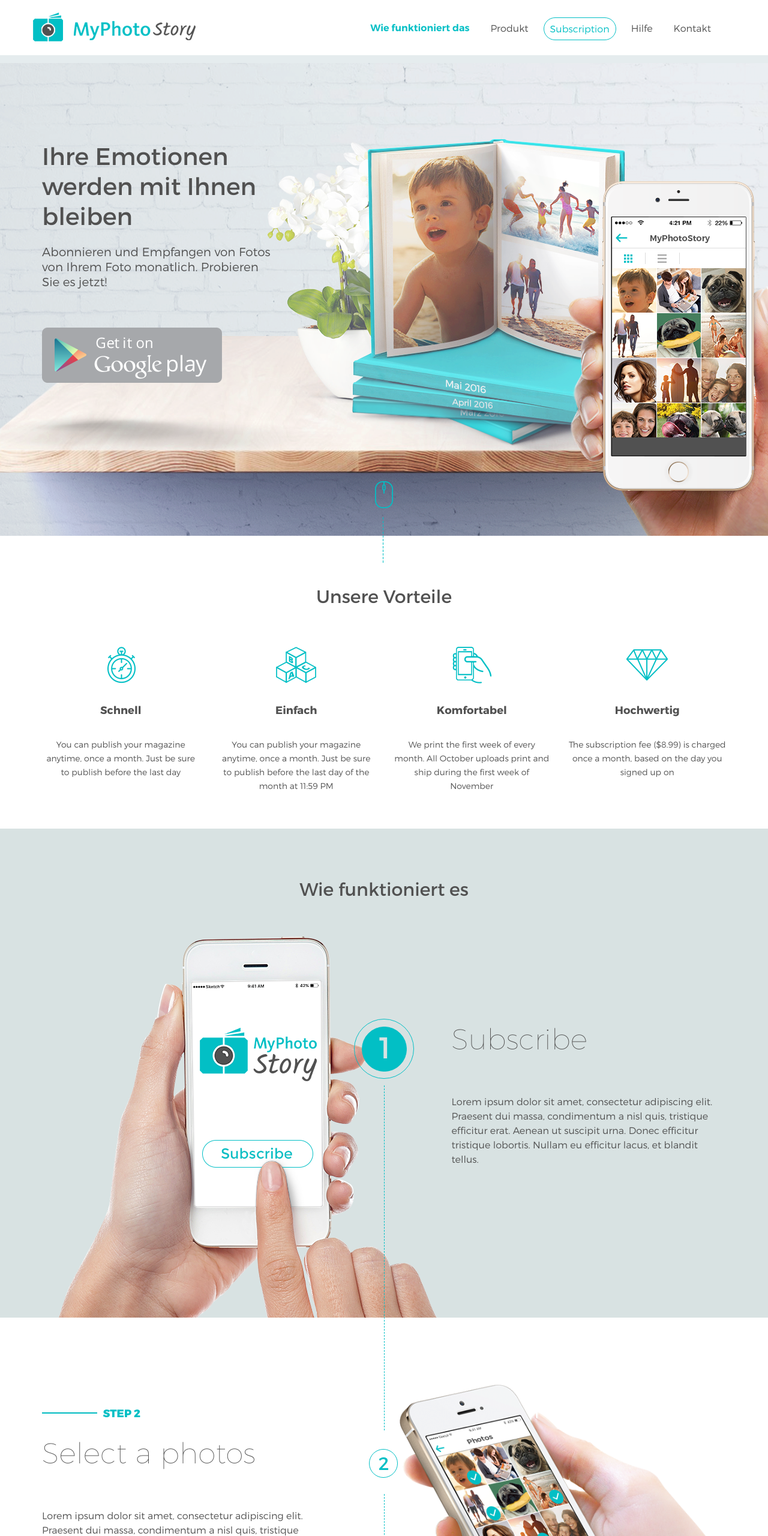
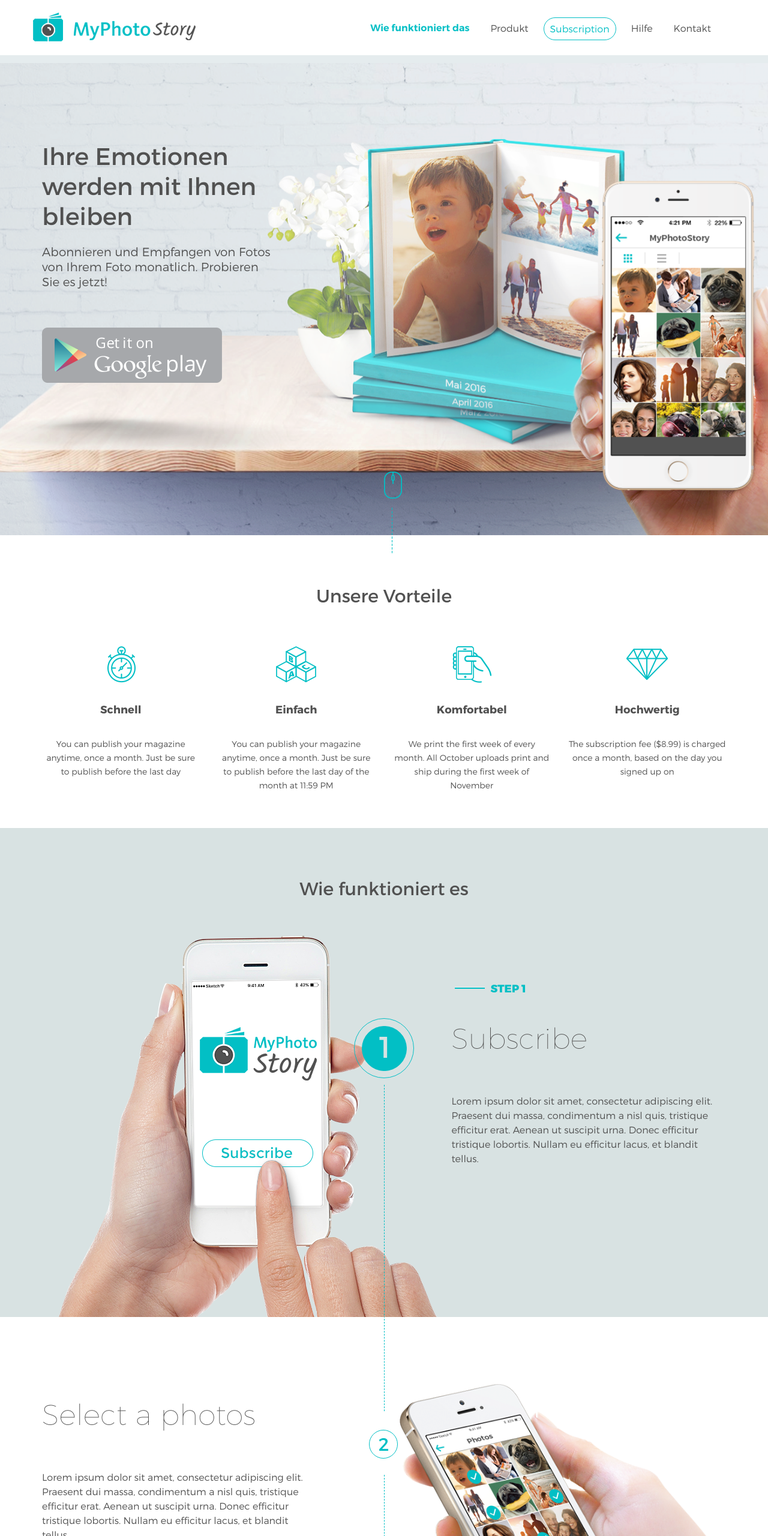
Before and after one commit to stavrzt/myphotostory, a plain HTML site: page html/index.html in a window 1280 px wide. Shown: the top 2560 px of the page at 60% size. Drawn offline with Linux system fonts and the light colour scheme.

Commit message:
add fullheight banner and update scroll images function

```diff
--- a/css/media.css
+++ b/css/media.css
@@ -26,7 +26,7 @@
   .block_title {margin-top: 40px;}
   .first_cont .block_title {margin-bottom: 0px;}
   .second_cont{background-size: 45%;}
-  .step{margin-top: 12%;}
+  .step{top:20px;}
   .third_cont{background-size: 20%;}
   .third_cont h3{margin: 80px 0 45px 0;}
   .fourth_cont{background-size: 45%;}
@@ -61,10 +61,12 @@
   .vorteile .row div {margin-top: 10px;}
   .first_cont{background-position-x: 2%;background-size: 40%;}
   .first_cont h3, .second_cont h3, .third_cont h3{margin-bottom: 20px; font-size: 45px;}
-  .first_cont .block_title, .third_cont h3{margin-top: 30px;}
-  .second_cont h3 {margin-top: 20px;}
-  .fourth_cont h3{margin: 40px 0 25px 0;}
+  .second_cont h3{margin-top: 65px;}
+  .first_cont .block_title{margin-top: 30px;}
+  .third_cont h3 { margin-top: 60px;}
+  .fourth_cont h3{margin: 65px 0 25px 0;}
   .fourth_cont{background-size: contain;}
+  .fourth_cont h3{margin: 60px 0 20px 0;}
   .spec_icons li{margin:15px 0;}
   .spec_icons p {font-size: 13px; word-wrap: break-word;}
   .chronicle {min-height: 250px;}
--- a/html/index.html
+++ b/html/index.html
@@ -31,7 +31,7 @@
     		</div>
     	</div>
     </header>
-    <div class="banner">
+    <div class="banner" id="full_banner">
     	<div class="container">
     		<div class="row">
     			<div class="col-sm-5 col-xs-6 emotion">
@@ -41,7 +41,7 @@
     			</div>
     		</div>
     	</div>
-		<img src="../imgs/mouse.png" alt="" class="mouse">
+		<img src="../imgs/mouse.png" alt="" id="mouse" class="mouse">
     </div>
     <div class="vorteile center">
     	<div class="container">
@@ -85,6 +85,7 @@
                 </div>
 
                 <div class="col-xs-offset-7 col-xs-5 subscribe_text">
+                    <div class="step"><hr><p>Step 1</p></div>
                     <h3>Subscribe</h3>
                     <p>Lorem ipsum dolor sit amet, consectetur adipiscing elit. Praesent dui massa, condimentum a nisl quis, tristique efficitur erat. Aenean ut suscipit urna. Donec efficitur tristique lobortis. Nullam eu efficitur lacus, et blandit tellus.</p>
                 </div>
@@ -116,6 +117,7 @@
                     <div class="mouse2"></div>
                 </div>
                 <div class="col-xs-offset-7 col-xs-5 subscribe_text">
+                    <div class="step"><hr><p>Step 3</p></div>
                     <h3>Photobook formed automatically</h3>
                     <p>Lorem ipsum dolor sit amet, consectetur adipiscing elit. Praesent dui massa, condimentum a nisl quis, tristique efficitur erat. Aenean ut suscipit urna. Donec efficitur tristique lobortis. Nullam eu efficitur lacus, et blandit tellus.</p>
                 </div>
@@ -130,6 +132,7 @@
                     <p>4</p>
                 </div>
                 <div class="col-md-5 col-sm-6 col-xs-5 subscribe_text">
+                    <div class="step"><hr><p>Step 4</p></div>
                     <h3>Select a photos</h3>
                     <p>Lorem ipsum dolor sit amet, consectetur adipiscing elit. Praesent dui massa, condimentum a nisl quis, tristique efficitur erat. Aenean ut suscipit urna. Donec efficitur tristique lobortis. Nullam eu efficitur lacus, et blandit tellus.</p>
                 </div>
@@ -333,7 +336,6 @@
     </footer>
 <script src="../js/jquery.min.js"></script>
 <script src="../js/jquery.waypoints.min.js"></script>
-<script src="../js/scrollimage.js"></script>
 <script src="../js/owl.carousel.min.js"></script>
 <script src="../js/script.js"></script>
 
--- a/js/script.js
+++ b/js/script.js
@@ -1,4 +1,17 @@
-jQuery(function() {
+(function($) {
+ $( document ).ready(function() {
+
+/*SCROLL IMAGES*/
+  $('.number_slide').waypoint(function() {
+		$('.number_slide').removeClass('active');
+		$(this.element).addClass('active');
+		$(".step").css({opacity: 0, transform: "rotate(0deg)"});
+		$(this.element).siblings().find(".step").css({opacity:1, "-webkit-transform": "rotate(360deg)", transform: "rotate(360deg)"});
+	},{offset:'45%'});
+/*SCROLL IMAGES*/
+
+/*SLIDER*/
+	$(function() {
 			var pull 		= jQuery('#pull');
 				menu 		= jQuery('nav ul');
 				menuHeight	= menu.height();
@@ -16,8 +29,8 @@ jQuery(function() {
     		});
 		});
 
-jQuery(document).ready(function() {
-	jQuery("#owl-example").owlCarousel({
+	$(document).ready(function() {
+	$("#owl-example").owlCarousel({
 		navigation: true,
 		navigationText : false,
 		singleItem: true,
@@ -25,5 +38,14 @@ jQuery(document).ready(function() {
     	paginationSpeed : 1000,
     	rewindSpeed : 800,
     	autoPlay:true
+		});
 	});
+	/*SLIDER*/
+
+	/*FULL-SIZE BANNER*/
+	history.scrollRestoration = 'manual';
+	document.getElementById('full_banner').scrollIntoView(true);
+	/*FULL-SIZE BANNER*/
 });
+
+})(jQuery);
--- a/js/scrollimage.js
+++ /dev/null
@@ -1,12 +0,0 @@
-(function($) {
-
- $( document ).ready(function() {
-
-  $('.number_slide').waypoint(function() {
-			$('.number_slide').removeClass('active');
-			$(this.element).addClass('active');
-		},{offset:'30%'});
-
-});
-
-})(jQuery)
--- a/sass/style.scss
+++ b/sass/style.scss
@@ -167,7 +167,6 @@ header .row div:first-child img {
 .mouse {
   position: absolute;
   left: 50%;
-  margin: -15px;
   bottom: -30px;
 }
 
@@ -312,7 +311,7 @@ header .row div:first-child img {
 }
 
 .second_cont h3{
-	margin-top: 20px;
+	margin-top: 30%;
 }
 
 .subscribe_text p {
@@ -344,8 +343,17 @@ hr{
 }
 
 .step{
-	overflow:hidden;
-	margin-top: 30%;
+  opacity:0;
+	overflow: hidden;
+  margin-top: 0;
+  position: absolute;
+  width: 250px;
+  top: 60px;
+  left: 20px;
+  -webkit-transition: all 1.5s ease-in-out;
+  -moz-transition: all 1.5s ease-in-out;
+  -o-transition: all 1.5s ease-in-out;
+  transition: all 1.5s ease-in-out;
 		p{
 		color:$b;
 	    text-transform: uppercase;
@@ -743,8 +751,6 @@ input{
     }
   }
 
-  .step {margin-top: 12%;}
-
   .third_cont{
     background: #d8e2e2 url("../imgs/innenseiten.png");
     background-size: contain;
@@ -862,3 +868,9 @@ input{
     padding: 11px 0 0 10px;
   }
 }
+
+
+#full_banner{
+  height: calc(100vh);
+  min-height: auto;
+}
```
Also changed, not shown: css/style.css.
